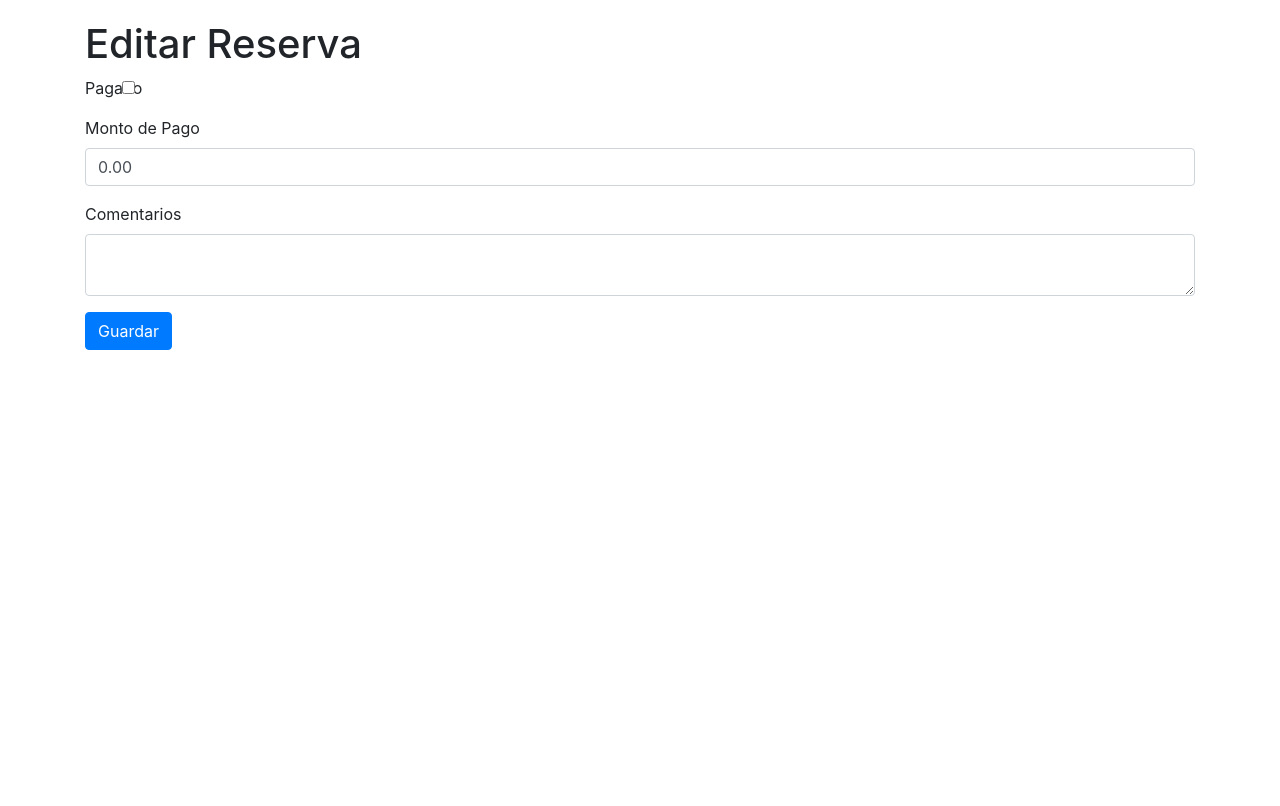
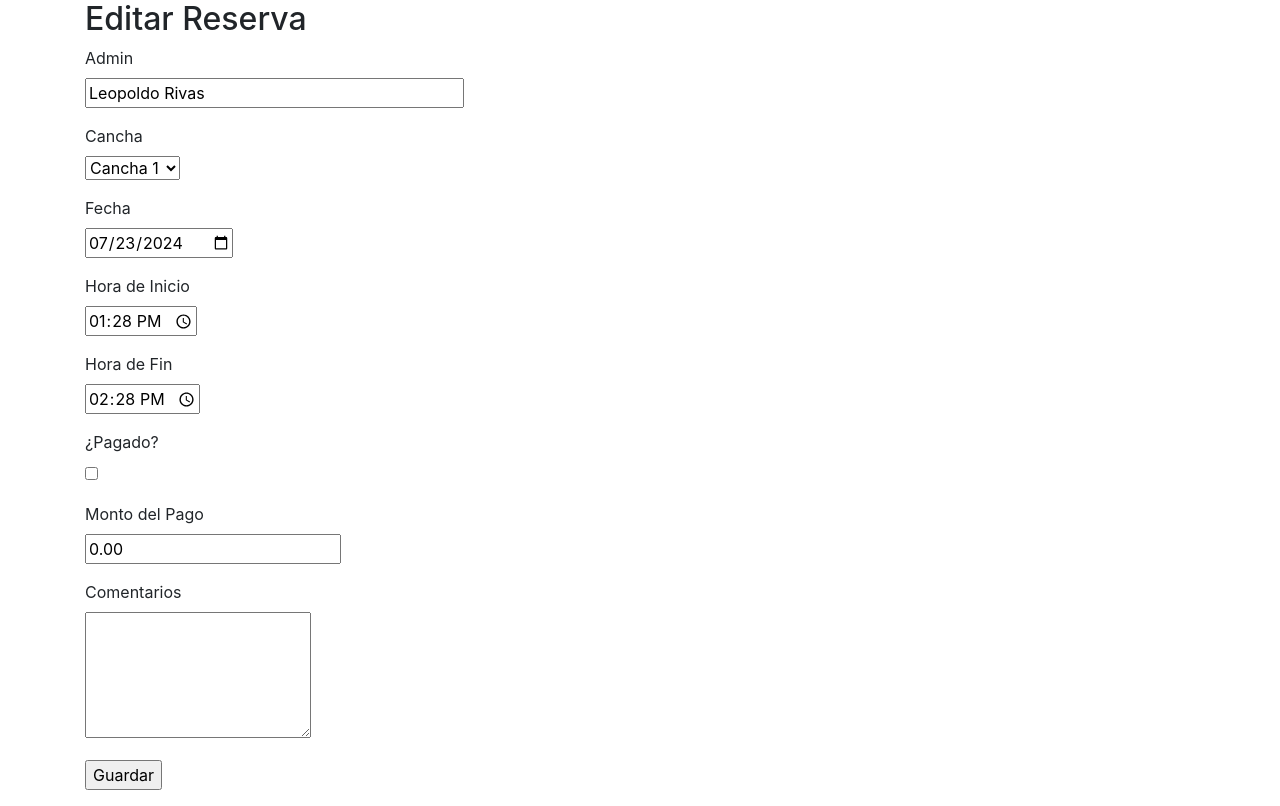
Before and after one commit to LeoRivas/Reservas-Club-Tenis, a Flask app: page /edit_reservation/1 in a window 1280 px wide. Shown: the part 112-918 px from the top of the page. Before the commit the page ends 462 px from the top, so only its background shows below. Run offline with Flask 3, Linux system fonts and the light colour scheme; a user stored in the database is signed in; some libraries are stand-ins or nearby versions.

Commit message:
Añadir funcionalidad de edición y eliminación de reservas

```diff
--- a/app/forms.py
+++ b/app/forms.py
@@ -1,5 +1,5 @@
 from flask_wtf import FlaskForm
-from wtforms import StringField, PasswordField, BooleanField, SubmitField, SelectField, DateField, TimeField, DecimalField, TextAreaField, IntegerField
+from wtforms import StringField, PasswordField, BooleanField, SubmitField, SelectField, DateField, TimeField, DecimalField, TextAreaField, IntegerField, SubmitField, DateTimeField
 from wtforms.validators import DataRequired, Email, EqualTo, ValidationError, NumberRange, Optional, Length
 from datetime import time
 from app.models import User, Court, Reservation
@@ -29,11 +29,21 @@ class RegistrationForm(FlaskForm):
         if user is not None:
             raise ValidationError('Please use a different email address.')
 
-class AdminEditReservationForm(FlaskForm):
-    is_paid = BooleanField('Pagado')
-    payment_amount = DecimalField('Monto de Pago', places=2)
+class EditReservationForm(FlaskForm):
+    admin_name = StringField('Admin', render_kw={'readonly': True})
+    court_id = SelectField('Cancha', coerce=int, validators=[DataRequired()])
+    date = DateField('Fecha', validators=[DataRequired()])
+    start_time = TimeField('Hora de Inicio', validators=[DataRequired()])
+    end_time = TimeField('Hora de Fin', validators=[DataRequired()])
+    is_paid = BooleanField('¿Pagado?')
+    payment_amount = DecimalField('Monto del Pago')
     comments = TextAreaField('Comentarios')
     submit = SubmitField('Guardar')
+
+    def __init__(self, *args, **kwargs):
+        super(EditReservationForm, self).__init__(*args, **kwargs)
+        self.court_id.choices = [(court.id, court.name) for court in Court.query.all()]
+
 
 class DateRangeForm(FlaskForm):
     start_date = DateField('Fecha de inicio', format='%Y-%m-%d', validators=[DataRequired()])
--- a/app/routes.py
+++ b/app/routes.py
@@ -1,6 +1,6 @@
 from flask import render_template, redirect, url_for, flash, request, make_response
 from app import app, db
-from app.forms import LoginForm, RegistrationForm, ReservationForm, AdminEditReservationForm, DateRangeForm, FormGeneral, FormIngresos, FormNoPagadas
+from app.forms import LoginForm, RegistrationForm, ReservationForm, EditReservationForm, DateRangeForm, FormGeneral, FormIngresos, FormNoPagadas
 from app.models import User, Reservation, Court
 from flask_login import current_user, login_user, logout_user, login_required
 from urllib.parse import urlparse
@@ -179,34 +179,36 @@ def admin_dashboard():
 @app.route('/edit_reservation/<int:id>', methods=['GET', 'POST'])
 @login_required
 def edit_reservation(id):
-    if not current_user.is_admin:
-        flash('No tienes permiso para acceder a esta página.')
-        return redirect(url_for('index'))
-
     reservation = Reservation.query.get_or_404(id)
-    form = AdminEditReservationForm(obj=reservation)
+    form = EditReservationForm(obj=reservation)
+    if request.method == 'GET':
+        form.admin_name.data = current_user.username  # Set admin name to current user's username
     if form.validate_on_submit():
+        reservation.court_id = form.court_id.data
+        reservation.date = form.date.data
+        reservation.start_time = form.start_time.data
+        reservation.end_time = form.end_time.data
         reservation.is_paid = form.is_paid.data
         reservation.payment_amount = form.payment_amount.data
         reservation.comments = form.comments.data
         db.session.commit()
-        flash('¡Reserva actualizada con éxito!', 'success')
+        flash('Reserva actualizada con éxito')
         return redirect(url_for('admin_dashboard'))
-
-    return render_template('edit_reservation.html', title='Editar Reserva', form=form, reservation=reservation)
+    return render_template('edit_reservation.html', form=form, reservation=reservation)
 
 @app.route('/delete_reservation/<int:id>', methods=['POST'])
 @login_required
 def delete_reservation(id):
+    reservation = Reservation.query.get_or_404(id)
     if not current_user.is_admin:
-        flash('No tienes permiso para acceder a esta página.')
+        flash('No tienes permisos para acceder a esta página.')
         return redirect(url_for('index'))
-
-    reservation = Reservation.query.get_or_404(id)
     db.session.delete(reservation)
     db.session.commit()
-    flash('¡Reserva eliminada con éxito!', 'success')
+    flash('Reserva eliminada correctamente.')
     return redirect(url_for('admin_dashboard'))
+
+
 
 @app.route('/export_reservations', methods=['GET'])
 @login_required
--- a/app/templates/edit_reservation.html
+++ b/app/templates/edit_reservation.html
@@ -1,20 +1,41 @@
 {% extends "base.html" %}
+
 {% block content %}
-    <h1>{{ title }}</h1>
-    <form method="POST" action="{{ url_for('edit_reservation', id=reservation.id) }}">
-        {{ form.hidden_tag() }}
-        <div class="form-group">
-            {{ form.is_paid.label(class="form-check-label") }}
-            {{ form.is_paid(class="form-check-input") }}
-        </div>
-        <div class="form-group">
-            {{ form.payment_amount.label(class="form-label") }}
-            {{ form.payment_amount(class="form-control") }}
-        </div>
-        <div class="form-group">
-            {{ form.comments.label(class="form-label") }}
-            {{ form.comments(class="form-control") }}
-        </div>
-        <button type="submit" class="btn btn-primary">Guardar</button>
-    </form>
+  <h2>Editar Reserva</h2>
+  <form method="POST" action="">
+    {{ form.hidden_tag() }}
+    <p>
+      {{ form.admin_name.label }}<br>
+      {{ form.admin_name(size=32) }}
+    </p>
+    <p>
+      {{ form.court_id.label }}<br>
+      {{ form.court_id() }}
+    </p>
+    <p>
+      {{ form.date.label }}<br>
+      {{ form.date() }}
+    </p>
+    <p>
+      {{ form.start_time.label }}<br>
+      {{ form.start_time() }}
+    </p>
+    <p>
+      {{ form.end_time.label }}<br>
+      {{ form.end_time() }}
+    </p>
+    <p>
+      {{ form.is_paid.label }}<br>
+      {{ form.is_paid() }}
+    </p>
+    <p>
+      {{ form.payment_amount.label }}<br>
+      {{ form.payment_amount() }}
+    </p>
+    <p>
+      {{ form.comments.label }}<br>
+      {{ form.comments(rows=5) }}
+    </p>
+    <p>{{ form.submit() }}</p>
+  </form>
 {% endblock %}
```
Also changed, not shown: app/templates/admin_dashboard.html (+7 -0 lines), instance/site.db.
